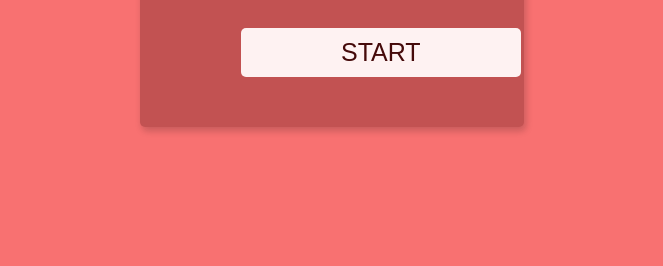
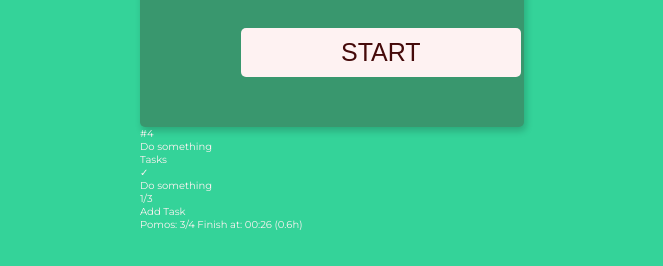
Before and after one commit to sirius-deis/pomodoro, a website built with webpack: page src/index.html in a window 1280 px wide. Both pictures are taken after a click on the item "Short Break". Shown: the part 428-694 px from the top of the page, without its empty margins (308-971 px from the left). Built offline with nearby package versions, Linux system fonts and the light colour scheme; files whose address does not match are found by name.

Commit message:
add html for tasks

```diff
--- a/src/assets/partials/_base.scss
+++ b/src/assets/partials/_base.scss
@@ -14,6 +14,7 @@
 
 body {
     min-height: 100vh;
+    transition: background-color 0.3s;
     &.pomodoro {
         background-color: $pomodoro-color;
     }
--- a/src/index.html
+++ b/src/index.html
@@ -64,6 +64,39 @@
                             </button>
                         </div>
                     </div>
+                    <div class="desc">
+                        <div class="desc__number">#4</div>
+                        <div class="desc__name">Do something</div>
+                    </div>
+                    <div class="tasks">
+                        <div class="tasks__heading">
+                            Tasks
+                            <div class="menu">
+                                <div class="menu_item"></div>
+                                <div class="menu_item"></div>
+                                <div class="menu_item"></div>
+                            </div>
+                        </div>
+                        <div class="tasks__list">
+                            <div class="tasks__item">
+                                <div class="tasks__tick">&#10003;</div>
+                                <div class="tasks__text">Do something</div>
+                                <div class="tasks__progress">1/3</div>
+                                <div class="menu">
+                                    <div class="menu_item"></div>
+                                    <div class="menu_item"></div>
+                                    <div class="menu_item"></div>
+                                </div>
+                            </div>
+                        </div>
+                        <div class="tasks__add">
+                            <div class="plus"></div>
+                            Add Task
+                        </div>
+                        <div class="tasks info">
+                            Pomos: 3/4 Finish at: 00:26 (0.6h)
+                        </div>
+                    </div>
                 </div>
             </main>
         </div>
--- a/src/timer.ts
+++ b/src/timer.ts
@@ -10,21 +10,20 @@ interface Runnable {
     stop: () => void;
 }
 
-interface Clickable {
+interface Playable {
     audioEl: HTMLAudioElement;
-
     play: () => void;
 }
 
 interface ITimer {
-    type: TYPES;
+    _type: TYPES;
     time: number;
     intervalId: string | number | NodeJS.Timer | undefined;
     tick: () => void;
 }
 
-class Timer implements ITimer, Runnable, Clickable {
-    type: TYPES = TYPES.POMODORO;
+class Timer implements ITimer, Runnable, Playable {
+    _type: TYPES = TYPES.POMODORO;
     time: number = TYPES.POMODORO;
     intervalId: string | number | NodeJS.Timer | undefined;
     private timerTabs;
@@ -80,21 +79,26 @@ class Timer implements ITimer, Runnable, Clickable {
         if (!title || target.classList.contains('timer__tab--active')) {
             return;
         }
-        switch (title) {
-            case 'Pomodoro':
-                this.type = TYPES.POMODORO;
-                break;
+        this.type = title;
+        this.time = this._type;
+        this.reset(tab);
+        tab.classList.add('timer__tab--active');
+        document.body.className = title.toLowerCase();
+    };
+
+    set type(value: string) {
+        switch (value) {
             case 'Short':
-                this.type = TYPES.SHORT;
+                this._type = TYPES.SHORT;
                 break;
             case 'Long':
-                this.type = TYPES.LONG;
+                this._type = TYPES.LONG;
                 break;
+            case 'Pomodoro':
+            default:
+                this._type = TYPES.POMODORO;
         }
-        this.time = this.type;
-        this.reset(tab);
-        tab.classList.add('timer__tab--active');
-    };
+    }
 
     private buttonClickHandler = () => {
         if (!this.isRunning) {
@@ -103,7 +107,7 @@ class Timer implements ITimer, Runnable, Clickable {
             this.showResetBtn();
         } else {
             if (this.time === 0) {
-                this.time = this.type;
+                this.time = this._type;
                 return this.reset();
             }
             this.stop();
@@ -112,17 +116,17 @@ class Timer implements ITimer, Runnable, Clickable {
         this.play();
     };
 
-    showResetBtn = () => {
+    private showResetBtn = () => {
         this.timeResetBtn.classList.remove('hidden');
     };
 
-    hideResetBtn = () => {
+    private hideResetBtn = () => {
         this.timeResetBtn.classList.add('rotatable');
         setTimeout(() => {
             this.timeResetBtn.classList.add('hidden');
             this.timeResetBtn.classList.remove('rotatable');
         }, 300);
-        this.time = this.type;
+        this.time = this._type;
         this.reset();
     };
 
@@ -144,12 +148,14 @@ class Timer implements ITimer, Runnable, Clickable {
         this.intervalId = setInterval(this.tick.bind(this), 1000);
         this.tick();
     };
+
     stop = () => {
         this.isRunning = false;
         if (this.intervalId) {
             clearInterval(this.intervalId);
         }
     };
+
     tick = () => {
         if (this.time <= 0) {
             clearInterval(this.intervalId!);
```
